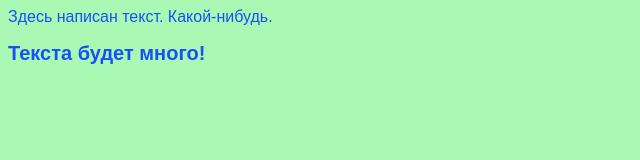
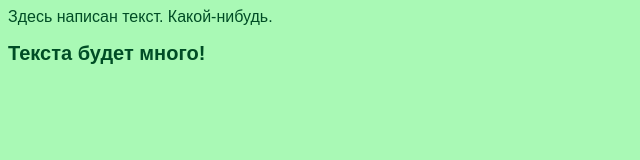
Before and after one commit to entity72/entity72.github.io, a plain HTML site: page index.html in a window 1280 px wide. Shown: the whole page, without its empty margins (0-640 px from the left). Drawn offline with Linux system fonts and the light colour scheme.

Commit message:
Изменение цвета фона и текста
Изменилли цвет фона и текста

```diff
--- a/index.html
+++ b/index.html
@@ -6,8 +6,8 @@
     }
   body {
     font-family: Arial, Helvetica, Verdana, sans-serif;
-    color: rgb(24, 80, 245);
-    background-color: #a9f9b5;
+    color: rgb(0, 77, 37);
+    background-color: rgb(169, 249, 181);
     }
 
   </style>
```
